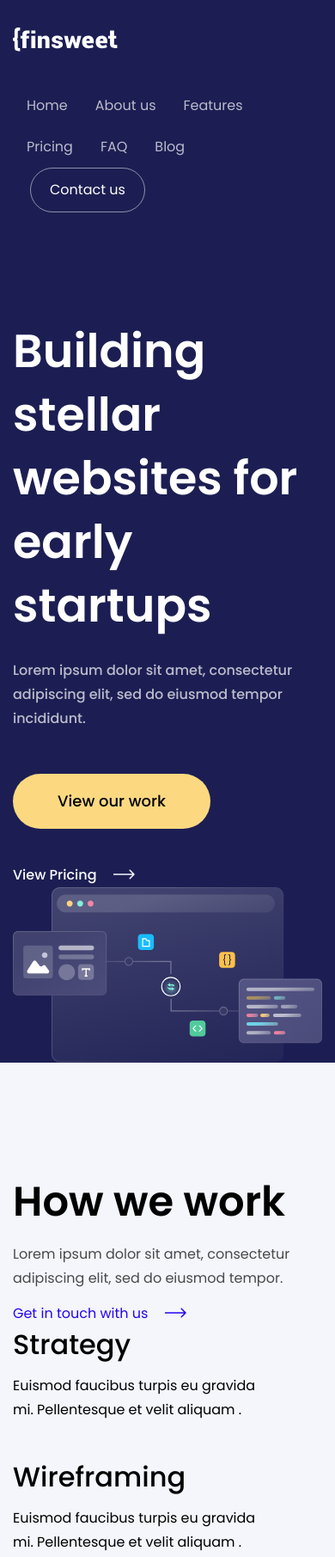
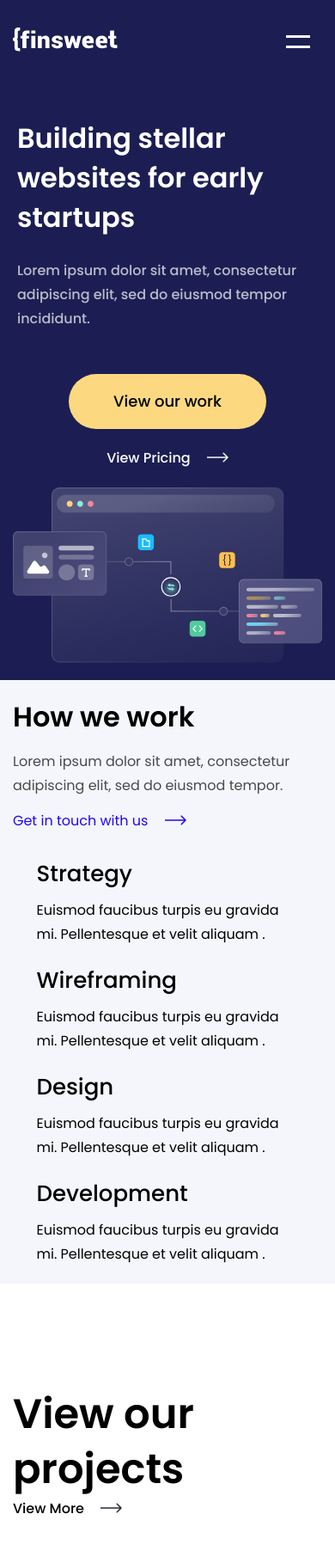
Before and after one commit to DmitryMass/finSweetBootstrap, a website: page index.pug in a window 390 px wide. Shown: the top 1811 px of the page at 86% size. Drawn offline with nearby package versions, Linux system fonts and the light colour scheme; files that its build step writes are made by us from their sources.

Commit message:
added addaptive h-s1

```diff
--- a/pug/header.pug
+++ b/pug/header.pug
@@ -10,3 +10,18 @@ header.header
                         a.header-nav__link(href=headerLink.link)=headerLink.title
                 button(type='button').header-btn
                     a.header-btn__link(href="#") Contact us
+        nav.navbar
+            button.navbar-toggler(type='button' data-bs-toggle='offcanvas' data-bs-target='#offcanvasNavbar' aria-controls='offcanvasNavbar')
+                span.navbar-toggler-icon
+            #offcanvasNavbar.offcanvas.offcanvas-end(tabindex='-1' aria-labelledby='offcanvasNavbarLabel')
+                .offcanvas-header
+                    a.offcanvas-link(href="#") {Finsweet
+                    button.text-reset.btn-exit(type='button' data-bs-dismiss='offcanvas' aria-label='Close')
+                        ion-icon.btn-icon(name='close-outline')
+                .offcanvas-body
+                    ul.navbar-nav.justify-content-end.flex-grow-1.pe-3
+                        each headerLink in linkVar
+                            li.nav-item
+                                a.nav-link(href=headerLink.link)=headerLink.title
+                        button(type='button').header-btn
+                            a.header-btn__link(href="#") Contact us
--- a/styles/_header.scss
+++ b/styles/_header.scss
@@ -39,3 +39,45 @@
     }
   }
 }
+
+//  NAVBAR BURGER MENU HEADER
+.offcanvas {
+  &-link {
+    color: $white;
+    text-shadow: 0 0 4px $white;
+    &:hover {
+      color: $white;
+      text-shadow: 0 0 8px $white;
+    }
+  }
+}
+.navbar {
+  display: none;
+  &-nav {
+    & > .header-btn {
+      margin-top: 15px;
+    }
+  }
+}
+.btn-exit {
+  background: transparent;
+  border: none;
+  box-shadow: none;
+}
+.btn-icon {
+  width: 25px;
+  height: 25px;
+  color: $white;
+}
+.nav {
+  &-item {
+    & > .nav-link {
+      color: $grey;
+      padding-left: 15px;
+      &:hover {
+        color: $white;
+        text-shadow: 0 0 8px $white;
+      }
+    }
+  }
+}
--- a/styles/bootstrapStyle/_restyle.scss
+++ b/styles/bootstrapStyle/_restyle.scss
@@ -0,0 +1,30 @@
+//  HEADER BURGER MENU (ALL PAGE)
+//  BUTTON
+.navbar {
+  &-toggler {
+    &:focus {
+      box-shadow: none;
+    }
+    &-icon {
+      display: flex;
+      justify-content: center;
+      align-items: center;
+      &::after {
+        content: "";
+        position: absolute;
+        width: 28px;
+        height: 3px;
+        background: $white;
+        transform: translateY(6px);
+      }
+      &::before {
+        content: "";
+        position: absolute;
+        width: 28px;
+        height: 3px;
+        background: $white;
+        transform: translateY(-6px);
+      }
+    }
+  }
+}
--- a/styles/index/_sectionseven.scss
+++ b/styles/index/_sectionseven.scss
@@ -7,6 +7,7 @@
       max-width: 405px;
       & > img {
         padding-bottom: 40px;
+        width: 100%;
       }
       & > .h6 {
         padding-bottom: 15px;
--- a/styles/index/main.scss
+++ b/styles/index/main.scss
@@ -107,3 +107,118 @@ li {
 // keyframes
 
 // mediaquerry
+@media screen and (max-width: 1400px) {
+  // flex containers  MAIN SECtion
+  .main {
+    padding-bottom: 40px;
+    & > .flex-container {
+      justify-content: center;
+    }
+    &-title {
+      padding-bottom: 40px;
+    }
+  }
+  //  SECTION FIRST ( MAIN PAGE )
+  .sectionfirst {
+    padding: 60px 0;
+  }
+}
+@media screen and (max-width: 1200px) {
+  //  SECTION FIRST (MAIN PAGE)
+  .sectionfirst {
+    & > .flex-container {
+      gap: 30px;
+      justify-content: center;
+    }
+  }
+}
+@media screen and (max-width: 992px) {
+  // HEADER  BURGER MENU
+  .navbar {
+    display: block;
+  }
+  .header {
+    &-nav {
+      display: none;
+    }
+  }
+  //  SECTION FIRST ( MAIN PAGE )
+}
+@media screen and (max-width: 768px) {
+  .main {
+    padding-top: 40px;
+    padding-bottom: 20px;
+    &-title {
+      padding-bottom: 20px;
+      max-width: 480px;
+      & > .h1 {
+        font-size: 42px;
+        line-height: 54px;
+      }
+    }
+  }
+  //  SECTION FIRST ( MAIN PAGE )
+  .sectionfirst {
+    padding: 30px 0;
+    &-list {
+      justify-content: center;
+      gap: 20px;
+    }
+    &-title {
+      & > .h2 {
+        font-size: 42px;
+        line-height: 54px;
+      }
+    }
+  }
+}
+// MAIN SECTION
+
+@media screen and (max-width: 576px) {
+  // MAIN SECTION
+  .main {
+    padding-top: 40px;
+    padding-bottom: 20px;
+    &-title {
+      padding-bottom: 20px;
+      max-width: 350px;
+      & > .flex-container {
+        gap: 20px;
+        justify-content: center;
+      }
+      & > .h1 {
+        font-size: 32px;
+        line-height: 46px;
+      }
+    }
+  }
+  //  SECTION FIRST ( MAIN PAGE )
+  .sectionfirst {
+    padding: 20px 0;
+    &-title {
+      & > .h2 {
+        font-size: 32px;
+        line-height: 46px;
+      }
+    }
+    &-list {
+      &__box {
+        & > .h5 {
+          font-size: 26px;
+          line-height: 38px;
+        }
+      }
+    }
+  }
+}
+
+//  HEADER BURGER MENU (BOOTSTRAP RESTYLE)
+.offcanvas {
+  width: 200px;
+  position: fixed;
+  height: 450px;
+  top: 0%;
+  right: 0;
+  border-radius: 12px 0px 0px 85px;
+  background: $tintBlue;
+}
```
Also changed, not shown: dist/css/main.css, dist/css/main.min.css, index.html.
